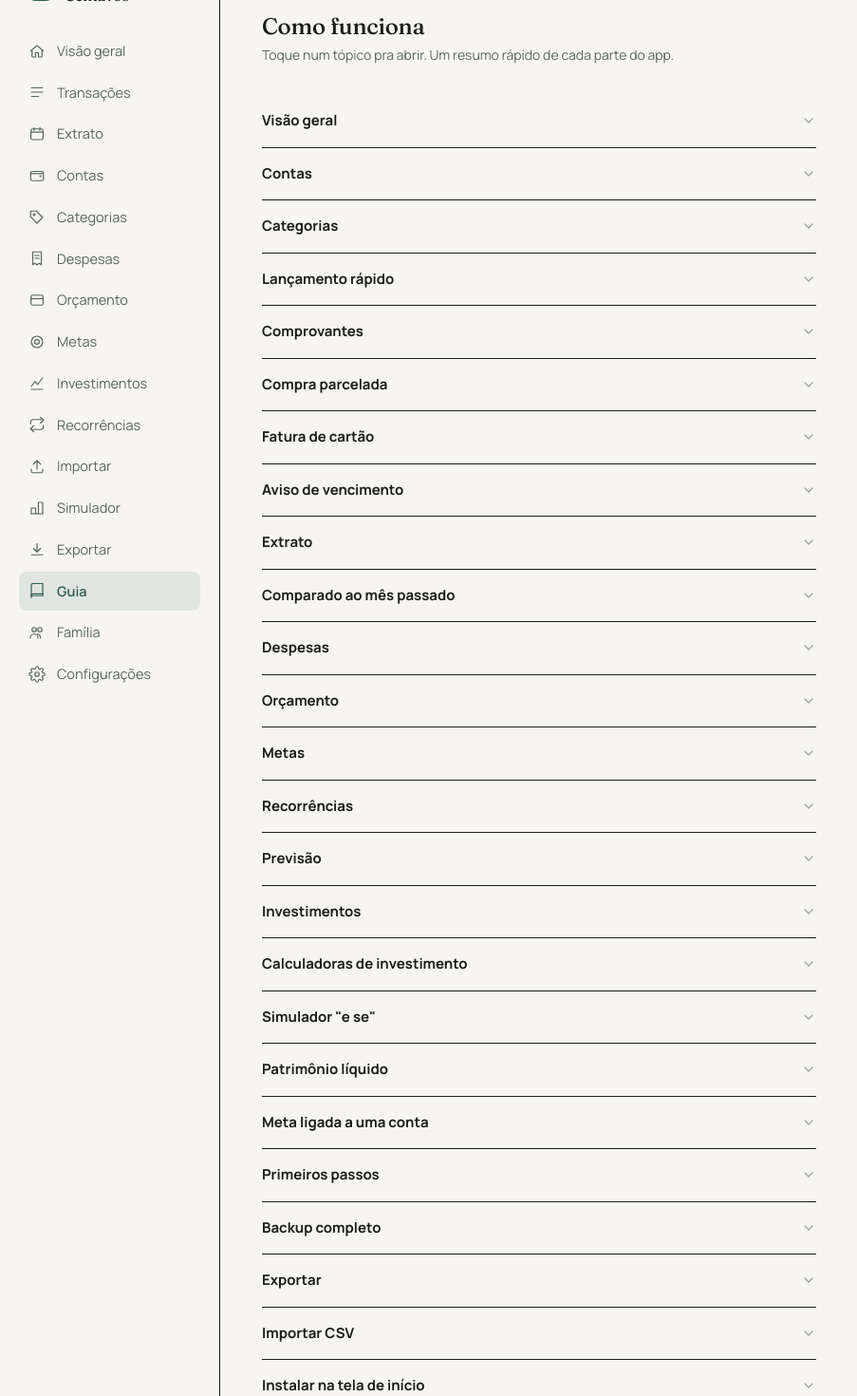
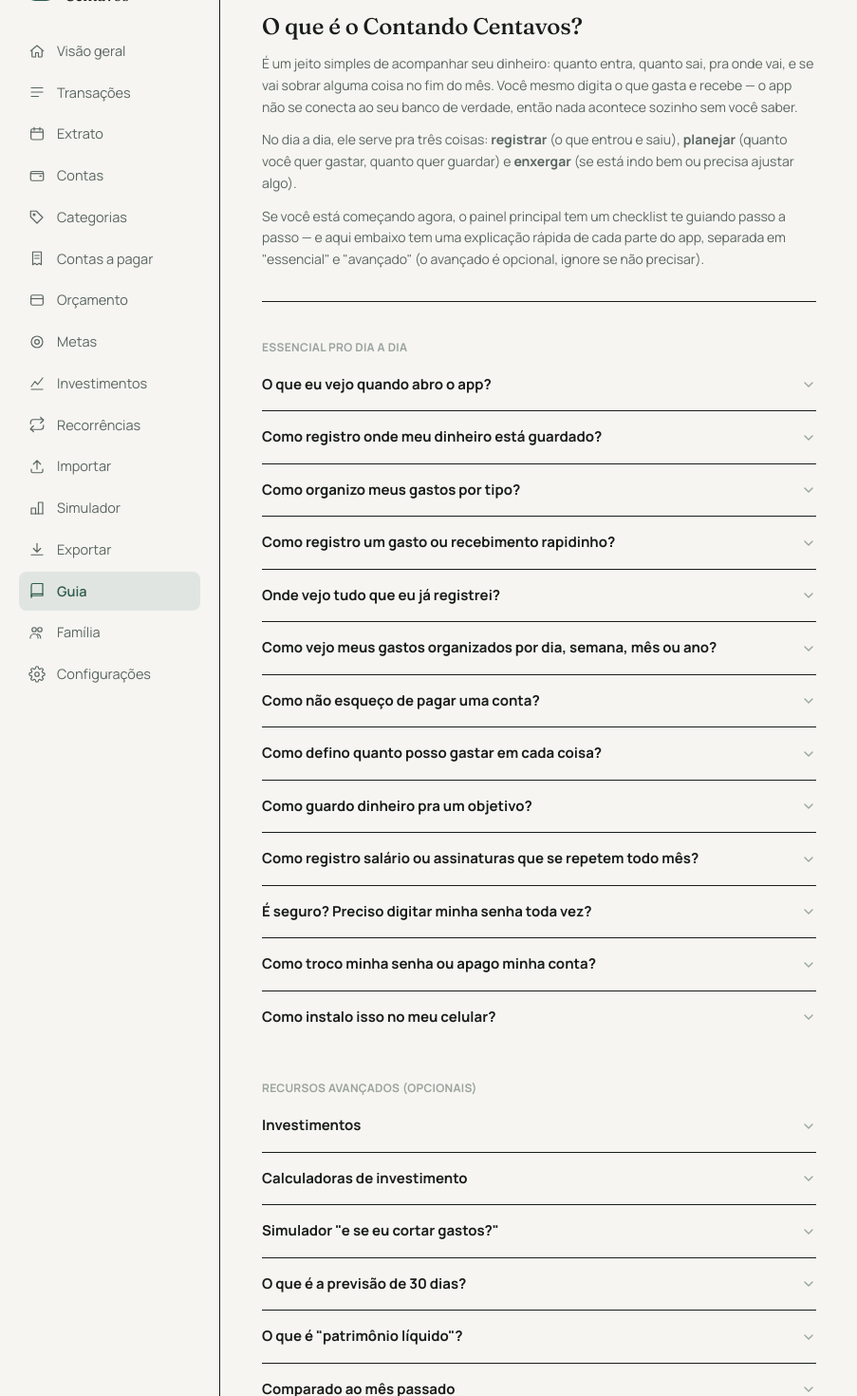
Before and after one commit to PhBros16/contando-centavos, a Next.js app: page /dashboard/guide in a window 1280 px wide. Shown: the part 60-1530 px from the top of the page at 95% size, without its empty margins (0-903 px from the left). Built offline with nearby package versions, Linux system fonts and the light colour scheme.

Commit message:
Simplificacao para leigos: guia reescrito (intro + essencial/avancado), painel principal esconde analises avancadas, renomeia Despesas para Contas a pagar, esclarece Transacoes vs Extrato, linguagem mais simples em investimentos e backup

```diff
--- a/src/app/dashboard/bills/new/page.tsx
+++ b/src/app/dashboard/bills/new/page.tsx
@@ -71,9 +71,10 @@ export default function NewBillPage() {
           Voltar
         </Link>
 
-        <h1 className="font-display text-2xl font-medium mb-1">Nova despesa</h1>
+        <h1 className="font-display text-2xl font-medium mb-1">Nova conta a pagar</h1>
         <p className="text-sm text-ink-soft mb-8">
-          Para contas com vencimento — fatura de cartão, boleto, assinatura pendente.
+          Pra algo com data de vencimento — fatura de cartão, boleto, assinatura pendente.
+          Diferente de uma transação comum, aqui você marca como pago depois.
         </p>
 
         <form onSubmit={handleSubmit} className="flex flex-col gap-5">
--- a/src/app/dashboard/export/page.tsx
+++ b/src/app/dashboard/export/page.tsx
@@ -50,11 +50,11 @@ export default function ExportPage() {
         </div>
 
         <div className="rounded-card border border-hairline p-5 mt-6">
-          <h3 className="text-[15.5px] font-bold mb-1">Backup completo</h3>
+          <h3 className="text-[15.5px] font-bold mb-1">Cópia de segurança completa</h3>
           <p className="text-sm text-ink-soft mb-5">
-            Todos os seus dados (contas, categorias, transações, orçamentos, metas, despesas,
-            recorrências, investimentos) num único arquivo JSON — pra guardar como cópia de
-            segurança ou levar pra outro lugar.
+            Baixa um arquivo com absolutamente tudo que você já cadastrou — bom pra guardar de
+            reserva ou levar pra outro lugar. É um arquivo técnico (formato JSON), não é pra abrir
+            e ler diretamente, mas guarda tudo.
           </p>
           <BackupExportClient />
         </div>
--- a/src/app/dashboard/guide/page.tsx
+++ b/src/app/dashboard/guide/page.tsx
@@ -2,122 +2,109 @@ import Link from "next/link";
 import { Sidebar } from "@/components/Sidebar";
 import { GuideAccordion } from "@/components/GuideAccordion";
 
-const SECTIONS: { title: string; body: string }[] = [
+const ESSENTIALS: { title: string; body: string }[] = [
   {
-    title: "Visão geral",
-    body: "O painel principal: seu saldo total (somando todas as contas + transações lançadas), receitas e despesas do mês, o gráfico de fluxo de caixa (com período ajustável de 3 a 24 meses) e a previsão de 30 dias.",
+    title: "O que eu vejo quando abro o app?",
+    body: "O painel principal: quanto você tem, quanto entrou e saiu esse mês, seus gastos recentes, contas a pagar, orçamento e metas. Quem está começando vê um checklist guiando os primeiros passos.",
   },
   {
-    title: "Contas",
-    body: "Cada conta é um 'lugar' onde seu dinheiro está — Nubank, carteira física, cartão de crédito. Escolha o banco por cor (não usamos logos oficiais, só a identidade visual). Toda transação fica amarrada a uma conta.",
+    title: "Como registro onde meu dinheiro está guardado?",
+    body: "Em 'Contas', cadastre cada lugar onde seu dinheiro fica — carteira, conta do banco, cartão de crédito. Escolha o banco pela cor (não usamos o logo oficial). Toda transação fica ligada a uma conta.",
   },
   {
-    title: "Categorias",
-    body: "Organizam suas transações por tipo de gasto ou receita. Já vêm 13 categorias prontas (Alimentação, Transporte, Salário etc.), e você pode criar as suas com nome, emoji e cor.",
+    title: "Como organizo meus gastos por tipo?",
+    body: "Categorias. Já vêm 13 prontas (Alimentação, Transporte, Salário etc.), e você pode criar as suas com nome, emoji e cor.",
   },
   {
-    title: "Lançamento rápido",
-    body: "Toque numa das categorias 'mais usadas' pra preencher tipo e descrição sozinho, digite o valor e pronto. Também dá pra dividir uma despesa entre várias pessoas (registra só a sua parte) e anexar o comprovante logo depois de lançar. Editável depois na tela de Transações.",
+    title: "Como registro um gasto ou recebimento rapidinho?",
+    body: "No topo do painel principal: toque numa categoria, digite o valor, pronto. Também dá pra dividir uma conta com outra pessoa (registra só a sua parte) e anexar uma foto do comprovante.",
   },
   {
-    title: "Comprovantes",
-    body: "Anexe uma foto ou PDF a qualquer transação, como prova do gasto. Fica guardado num espaço privado — só você acessa, mesmo que alguém tenha o link.",
+    title: "Onde vejo tudo que eu já registrei?",
+    body: "Em 'Transações' — a lista completa, com busca e filtro por categoria, conta ou período. É onde você edita ou apaga algo lançado errado.",
   },
   {
-    title: "Compra parcelada",
-    body: "Lance uma compra em N vezes de uma só vez — o sistema cria automaticamente uma transação por mês, com um selo tipo '3/10' pra identificar. Acessível pela tela de Transações.",
+    title: "Como vejo meus gastos organizados por dia, semana, mês ou ano?",
+    body: "Em 'Extrato' — as mesmas transações de 'Transações', só que organizadas como um extrato de banco de verdade, com setas pra andar no tempo. Use 'Transações' quando quiser buscar algo específico; use 'Extrato' quando quiser ver o panorama de um período.",
   },
   {
-    title: "Fatura de cartão",
-    body: "Contas do tipo cartão podem ter dia de fechamento e vencimento configurados. A tela de fatura agrupa as compras do ciclo atual e mostra quando vence.",
+    title: "Como não esqueço de pagar uma conta?",
+    body: "'Contas a pagar' é diferente de uma transação comum: aqui você cadastra algo com data de vencimento (fatura, boleto, assinatura) e marca como pago depois. Um aviso aparece no painel quando algo está vencendo.",
   },
   {
-    title: "Aviso de vencimento",
-    body: "Um banner aparece no painel quando alguma despesa está vencendo nos próximos dias ou já atrasada.",
+    title: "Como defino quanto posso gastar em cada coisa?",
+    body: "Orçamento — defina um limite mensal por categoria. O painel avisa se o ritmo atual for estourar esse limite antes do fim do mês.",
   },
   {
-    title: "Extrato",
-    body: "Veja todas as entradas e saídas organizadas por dia, semana, mês ou ano, com navegação pra frente/trás no tempo — como um extrato bancário de verdade.",
+    title: "Como guardo dinheiro pra um objetivo?",
+    body: "Metas — dê um nome, um valor alvo, e opcionalmente uma foto de capa. Se quiser, também dá pra convidar alguém pra contribuir junto (ver 'Parceria' nos recursos avançados).",
+  },
+  {
+    title: "Como registro salário ou assinaturas que se repetem todo mês?",
+    body: "Recorrências — cadastre uma vez (valor, frequência) e o app lança a transação sozinho quando a data chegar, sem você precisar lembrar.",
+  },
+  {
+    title: "É seguro? Preciso digitar minha senha toda vez?",
+    body: "Depois do primeiro login, o app reconhece você nesse navegador e só pede a senha — sem digitar e-mail de novo. Seus dados ficam protegidos por regras de segurança no banco: ninguém além de você acessa suas informações.",
+  },
+  {
+    title: "Como troco minha senha ou apago minha conta?",
+    body: "Em Configurações — trocar nome, trocar senha, sair de todos os dispositivos, ou excluir a conta e todos os dados permanentemente.",
+  },
+  {
+    title: "Como instalo isso no meu celular?",
+    body: "No iPhone: toque no ícone de compartilhar (⬆️) do Safari, depois 'Adicionar à Tela de Início'. No Android: menu (⋮) do Chrome, 'Adicionar à tela inicial' ou 'Instalar app'. Vira um ícone de app de verdade.",
+  },
+];
+
+const ADVANCED: { title: string; body: string }[] = [
+  {
+    title: "Investimentos",
+    body: "Opcional — só use se você já investe. Cadastre renda fixa, ações/FIIs, cripto ou fundos. Ações e cripto calculam preço médio e lucro automaticamente a partir do seu histórico de compra e venda.",
+  },
+  {
+    title: "Calculadoras de investimento",
+    body: "Três contas prontas: quanto vou ter guardando por mês, quanto rendo aplicando a X% ao mês, e quanto lucro numa venda de ação.",
+  },
+  {
+    title: "Simulador \"e se eu cortar gastos?\"",
+    body: "Escolha uma categoria e um percentual de corte pra ver o impacto na previsão dos próximos 30 dias.",
+  },
+  {
+    title: "O que é a previsão de 30 dias?",
+    body: "Uma estimativa de quanto você deve ter daqui a 30 dias, combinando suas recorrências cadastradas com a média do que você costuma gastar.",
+  },
+  {
+    title: "O que é \"patrimônio líquido\"?",
+    body: "Tudo que você tem somado: o dinheiro nas contas mais o valor atual dos seus investimentos. Só aparece se você tiver algum investimento cadastrado.",
   },
   {
     title: "Comparado ao mês passado",
-    body: "No painel, veja rapidamente quais categorias tiveram alta ou queda de gasto em relação ao mês anterior.",
+    body: "No painel, mostra quais categorias de gasto subiram ou caíram em relação ao mês anterior.",
   },
   {
-    title: "Despesas",
-    body: "Diferente de uma transação solta: uma despesa tem data de vencimento e status (pendente, pago, atrasado). Pensada pra fatura de cartão, boletos e contas de casa.",
+    title: "Comprei algo parcelado no cartão",
+    body: "Em 'Transações', use \"+ Compra parcelada\" — diz o valor total e o número de vezes, e o app já lança uma parcela por mês sozinho.",
   },
   {
-    title: "Orçamento",
-    body: "Defina um limite mensal por categoria. O painel mostra o quanto já foi consumido de cada limite, e a previsão avisa se o ritmo atual vai estourar algum orçamento antes do fim do mês.",
+    title: "Fatura do cartão de crédito",
+    body: "Se você configurou dia de fechamento/vencimento numa conta tipo cartão, a tela de fatura (dentro de Contas) agrupa as compras daquele ciclo e mostra quando vence.",
   },
   {
-    title: "Metas",
-    body: "Objetivos financeiros com valor alvo, prazo e foto de capa opcional. Cada meta mostra uma frase que muda conforme o progresso — início, meio do caminho, ou reta final.",
+    title: "Trazer meu histórico de outro lugar",
+    body: "Importar CSV — sobe uma planilha com data, descrição e valor de uma vez, em vez de digitar cada transação na mão.",
   },
   {
-    title: "Recorrências",
-    body: "Salário, aluguel, assinaturas — tudo que se repete (semanal, mensal ou anual). O sistema gera a transação sozinho quando a data chega, sem você precisar lançar na mão todo mês.",
-  },
-  {
-    title: "Previsão",
-    body: "Projeta seu saldo dos próximos 30 dias combinando as recorrências cadastradas com a média histórica de gastos soltos. Não é machine learning — é média móvel — mas já ajuda a antecipar se o mês fecha no azul.",
-  },
-  {
-    title: "Investimentos",
-    body: "Cadastre renda fixa, ações/FIIs, cripto ou fundos — os campos mudam conforme o tipo. Ações e cripto têm tabela de compra e venda com preço médio e lucro calculados automaticamente. Renda fixa projeta o valor atual por juros compostos.",
-  },
-  {
-    title: "Calculadoras de investimento",
-    body: "Três perguntas comuns respondidas na hora: quanto vou ter guardando por mês, quanto rendo aplicando um valor a X% ao mês, e quanto lucro tenho se vender uma ação a um preço específico.",
-  },
-  {
-    title: "Simulador \"e se\"",
-    body: "Escolha uma categoria e um percentual de corte pra ver, na hora, o quanto isso mudaria sua previsão de 30 dias. Bom pra decidir onde vale a pena economizar.",
-  },
-  {
-    title: "Patrimônio líquido",
-    body: "Quando você tem investimentos cadastrados, uma linha aparece embaixo do saldo somando contas + investimentos — o número consolidado de tudo que você tem.",
-  },
-  {
-    title: "Meta ligada a uma conta",
-    body: "Ao criar uma meta, você pode vincular a uma conta dedicada (tipo uma poupança só pra aquele objetivo) — o progresso passa a seguir o saldo da conta sozinho, sem precisar atualizar manualmente.",
-  },
-  {
-    title: "Primeiros passos",
-    body: "Um checklist aparece no painel pra quem está começando, com os passos essenciais. Pode pular a qualquer momento clicando em 'Pular'.",
-  },
-  {
-    title: "Backup completo",
-    body: "Na tela de Exportar, baixe um arquivo JSON com absolutamente todos os seus dados — útil como cópia de segurança extra, além dos dados já estarem seguros no Supabase.",
-  },
-  {
-    title: "Exportar",
-    body: "Duas opções: uma planilha Excel detalhada (todas as transações do período + resumo por categoria) ou um relatório visual resumido, pronto pra salvar como PDF ou imprimir.",
-  },
-  {
-    title: "Importar CSV",
-    body: "Se você já tem um histórico em planilha, importe de uma vez em vez de digitar transação por transação. O arquivo precisa ter colunas de data, descrição e valor.",
-  },
-  {
-    title: "Instalar na tela de início",
-    body: "No iPhone: toque no ícone de compartilhar (o quadrado com a seta pra cima) na barra do Safari, depois em 'Adicionar à Tela de Início'. No Android: toque no menu (⋮) do Chrome e escolha 'Adicionar à tela inicial' ou 'Instalar app'. Depois disso, o Contando Centavos abre como um app de verdade, com ícone próprio e sem a barra do navegador.",
-  },
-  {
-    title: "Reconhecimento e privacidade",
-    body: "Depois do primeiro login, o app lembra quem você é nesse navegador e só pede a senha nas próximas vezes. Esqueceu a senha? Tem recuperação por e-mail na tela de login. Seus dados são protegidos por Row Level Security no banco — ninguém além de você acessa suas informações, nem em tese.",
+    title: "Tirar meus dados do app",
+    body: "Em Exportar: uma planilha Excel detalhada, um relatório visual pra PDF, ou um backup técnico completo (arquivo JSON com tudo) — bom pra guardar uma cópia de segurança.",
   },
   {
     title: "Parceria",
-    body: "Em qualquer meta, você pode convidar alguém pra contribuir junto com você rumo ao mesmo objetivo — cada um com sua própria meta de contribuição, visível pra ambos.",
+    body: "Dentro de qualquer meta, convide alguém (por link) pra contribuir junto com você rumo ao mesmo objetivo — cada um com sua própria meta de contribuição.",
   },
   {
     title: "Família",
-    body: "Um espaço opcional e mais amplo: quando duas households entram na mesma família, contas, transações, orçamento, despesas, recorrências, investimentos e metas de todos passam a aparecer juntos, como uma conta conjunta de verdade.",
-  },
-  {
-    title: "Configurações",
-    body: "Trocar nome, trocar senha, encerrar sessões abertas em outros dispositivos, ou excluir sua conta e todos os dados permanentemente.",
+    body: "Diferente da parceria (um objetivo só), a família é um espaço amplo e opcional: quando duas pessoas entram na mesma família, tudo — contas, gastos, orçamento, metas — passa a aparecer compartilhado entre elas, como uma conta conjunta de verdade.",
   },
 ];
 
@@ -137,10 +124,39 @@ export default function GuidePage() {
           Voltar
         </Link>
 
-        <h1 className="font-display text-2xl font-medium mb-1">Como funciona</h1>
-        <p className="text-sm text-ink-soft mb-8">Toque num tópico pra abrir. Um resumo rápido de cada parte do app.</p>
+        <div className="mb-10 pb-8 border-b border-hairline">
+          <h1 className="font-display text-2xl font-medium mb-3">O que é o Contando Centavos?</h1>
+          <p className="text-sm text-ink-soft leading-relaxed mb-3">
+            É um jeito simples de acompanhar seu dinheiro: quanto entra, quanto sai, pra onde vai,
+            e se vai sobrar alguma coisa no fim do mês. Você mesmo digita o que gasta e recebe —
+            o app não se conecta ao seu banco de verdade, então nada acontece sozinho sem você
+            saber.
+          </p>
+          <p className="text-sm text-ink-soft leading-relaxed mb-3">
+            No dia a dia, ele serve pra três coisas: <strong>registrar</strong> (o que entrou e
+            saiu), <strong>planejar</strong> (quanto você quer gastar, quanto quer guardar) e{" "}
+            <strong>enxergar</strong> (se está indo bem ou precisa ajustar algo).
+          </p>
+          <p className="text-sm text-ink-soft leading-relaxed">
+            Se você está começando agora, o painel principal tem um checklist te guiando passo a
+            passo — e aqui embaixo tem uma explicação rápida de cada parte do app, separada em
+            "essencial" e "avançado" (o avançado é opcional, ignore se não precisar).
+          </p>
+        </div>
 
-        <GuideAccordion sections={SECTIONS} />
+        <div className="mb-10">
+          <h2 className="text-xs font-bold text-ink-faint uppercase tracking-wide mb-1">
+            Essencial pro dia a dia
+          </h2>
+          <GuideAccordion sections={ESSENTIALS} />
+        </div>
+
+        <div>
+          <h2 className="text-xs font-bold text-ink-faint uppercase tracking-wide mb-1">
+            Recursos avançados (opcionais)
+          </h2>
+          <GuideAccordion sections={ADVANCED} />
+        </div>
       </main>
     </div>
   );
--- a/src/app/dashboard/statement/page.tsx
+++ b/src/app/dashboard/statement/page.tsx
@@ -70,7 +70,10 @@ export default async function StatementPage({
         </Link>
 
         <h1 className="font-display text-2xl font-medium mb-1">Extrato</h1>
-        <p className="text-sm text-ink-soft mb-6">Todas as entradas e saídas, do jeito que você quiser ver.</p>
+        <p className="text-sm text-ink-soft mb-6">
+          As mesmas transações organizadas por período. (Procurando algo específico? Veja
+          "Transações" no menu.)
+        </p>
 
         <div className="flex rounded-lg overflow-hidden border border-hairline w-fit mb-5">
           {PERIOD_LABELS.map((p) => (
--- a/src/app/dashboard/transactions/page.tsx
+++ b/src/app/dashboard/transactions/page.tsx
@@ -49,7 +49,10 @@ export default async function TransactionsPage({
 
         <h1 className="font-display text-2xl font-medium mb-1">Transações</h1>
         <div className="flex justify-between items-baseline mb-6">
-          <p className="text-sm text-ink-soft">Histórico completo, com filtro e edição.</p>
+          <p className="text-sm text-ink-soft">
+            Busque, filtre, edite ou apague qualquer lançamento. (Quer ver por período, tipo um
+            extrato de banco? Veja "Extrato" no menu.)
+          </p>
           <Link href="/dashboard/transactions/installment/new" className="text-sm font-semibold text-brand hover:underline">
             + Compra parcelada
           </Link>
--- a/src/components/BillsList.tsx
+++ b/src/components/BillsList.tsx
@@ -20,7 +20,7 @@ export function BillsList({ bills }: { bills: Bill[] }) {
   return (
     <div>
       <div className="flex justify-between items-baseline mb-4">
-        <h3 className="text-[15.5px] font-bold">Despesas e compromissos</h3>
+        <h3 className="text-[15.5px] font-bold">Contas a pagar</h3>
         <span className="text-xs text-ink-faint">{bills.filter((b) => b.status !== "pago").length} pendentes</span>
       </div>
       {sorted.length === 0 && (
--- a/src/components/Sidebar.tsx
+++ b/src/components/Sidebar.tsx
@@ -10,7 +10,7 @@ const NAV_ITEMS = [
   { label: "Extrato", icon: "calendar", href: "/dashboard/statement", real: true },
   { label: "Contas", icon: "wallet", href: "/dashboard/accounts", real: true },
   { label: "Categorias", icon: "tag", href: "/dashboard/categories", real: true },
-  { label: "Despesas", icon: "bill", href: "/dashboard/bills/new", real: true },
+  { label: "Contas a pagar", icon: "bill", href: "/dashboard/bills/new", real: true },
   { label: "Orçamento", icon: "budget", href: "/dashboard/budgets/new", real: true },
   { label: "Metas", icon: "goal", href: "/dashboard/goals/new", real: true },
   { label: "Investimentos", icon: "trend", href: "/dashboard/investments", real: true },
@@ -27,7 +27,7 @@ const NAV_ITEMS = [
 const MOBILE_PRIMARY_LABELS = ["Visão geral", "Transações", "Extrato", "Contas"];
 
 const MOBILE_MORE_GROUPS: { title: string; labels: string[] }[] = [
-  { title: "Lançamentos", labels: ["Categorias", "Despesas"] },
+  { title: "Lançamentos", labels: ["Categorias", "Contas a pagar"] },
   { title: "Planejamento", labels: ["Orçamento", "Metas", "Recorrências"] },
   { title: "Investimentos", labels: ["Investimentos"] },
   { title: "Ferramentas", labels: ["Importar", "Simulador", "Exportar", "Guia"] },
```
Also changed, not shown: src/app/dashboard/investments/page.tsx (+6 -2 lines), src/app/dashboard/page.tsx (+16 -5 lines), src/components/AdvancedSection.tsx (added, +28 -0 lines).
